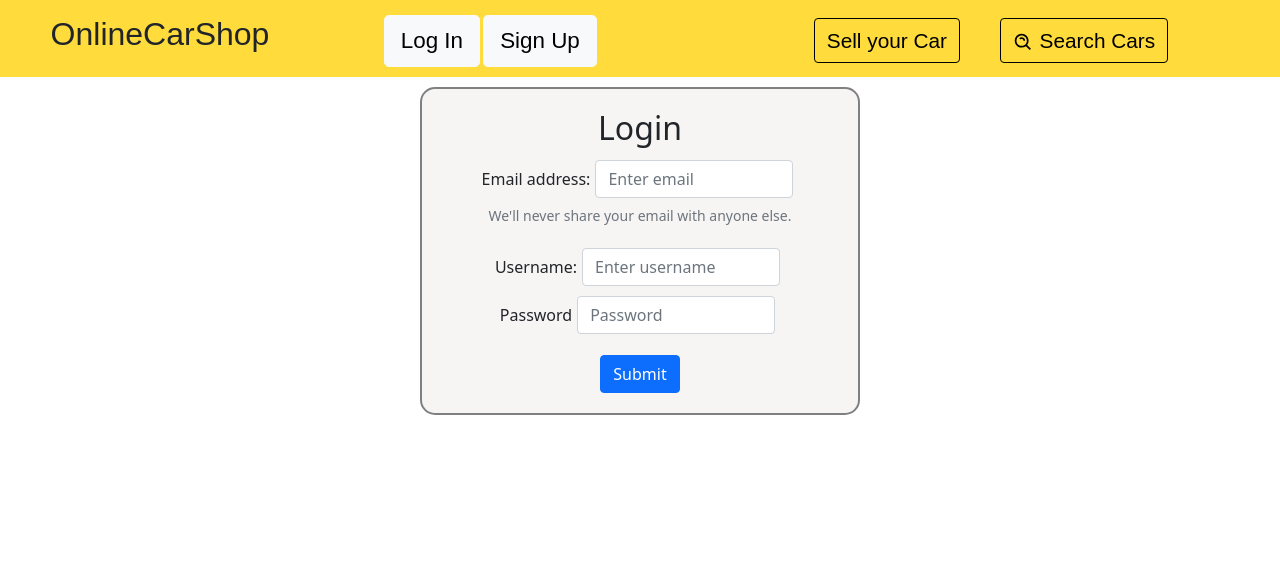
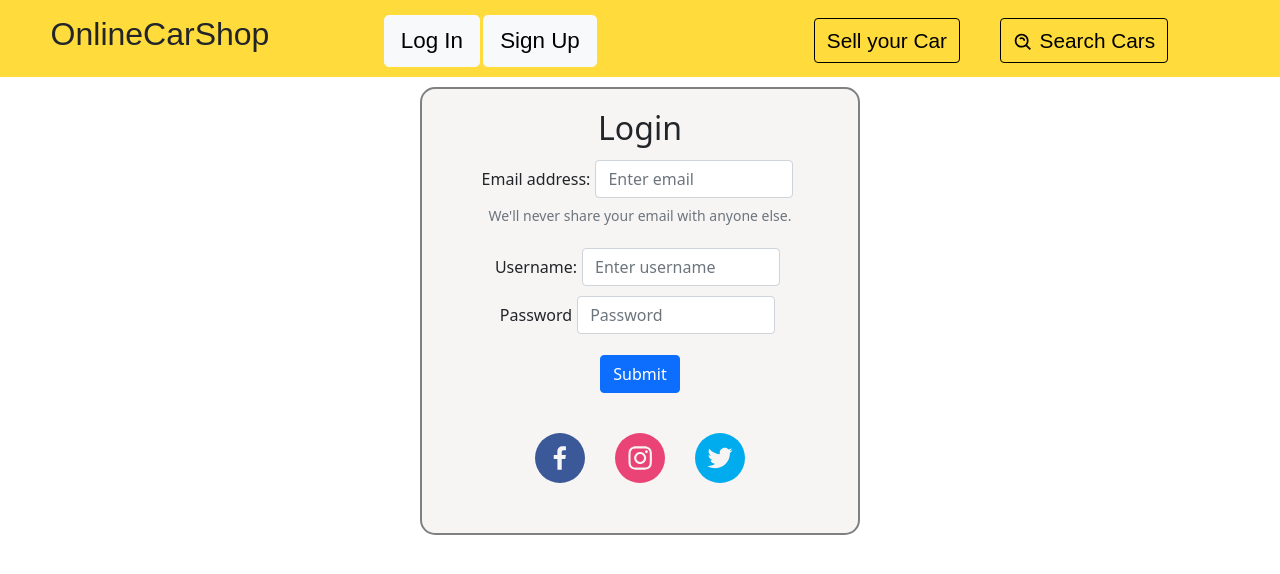
Before and after one commit to rm-prog/OnlineCarShop, a React (Create React App) app: page /login in a window 1280 px wide. Shown: the top 574 px of the page. Built offline with nearby package versions, Linux system fonts and the light colour scheme; a web font is replaced by a local one.

Commit message:
finished login page

```diff
--- a/src/routes/Login.jsx
+++ b/src/routes/Login.jsx
@@ -5,6 +5,7 @@ import { Form,
         FormText,
         Button } from "react-bootstrap"
 import { Link } from "react-router-dom"
+import { SocialIcon } from "react-social-icons"
 
 const Login = () => {
 
@@ -23,6 +24,17 @@ const Login = () => {
         width: "50%",
         display: "inline-block",
         margin: "5px"
+    }
+
+    const socialIconStyle = {
+        margin: "15px",
+        marginTop: "40px",
+        marginBottom: "30px"
+    }
+
+    const socialIconsContainerStyle = {
+        display: "flex",
+        justifyContent: "center",
     }
 
     return (
@@ -50,6 +62,11 @@ const Login = () => {
                             Submit
                         </Button>
                     </Link>
+                    <div style={socialIconsContainerStyle}>
+                        <SocialIcon style={socialIconStyle} url="https://www.facebook.com/"/>
+                        <SocialIcon style={socialIconStyle} url="https://www.instagram.com/"/>
+                        <SocialIcon style={socialIconStyle} url="https://www.twitter.com/"/>
+                    </div>
                 </Form>
             </div>
         </center>
```
